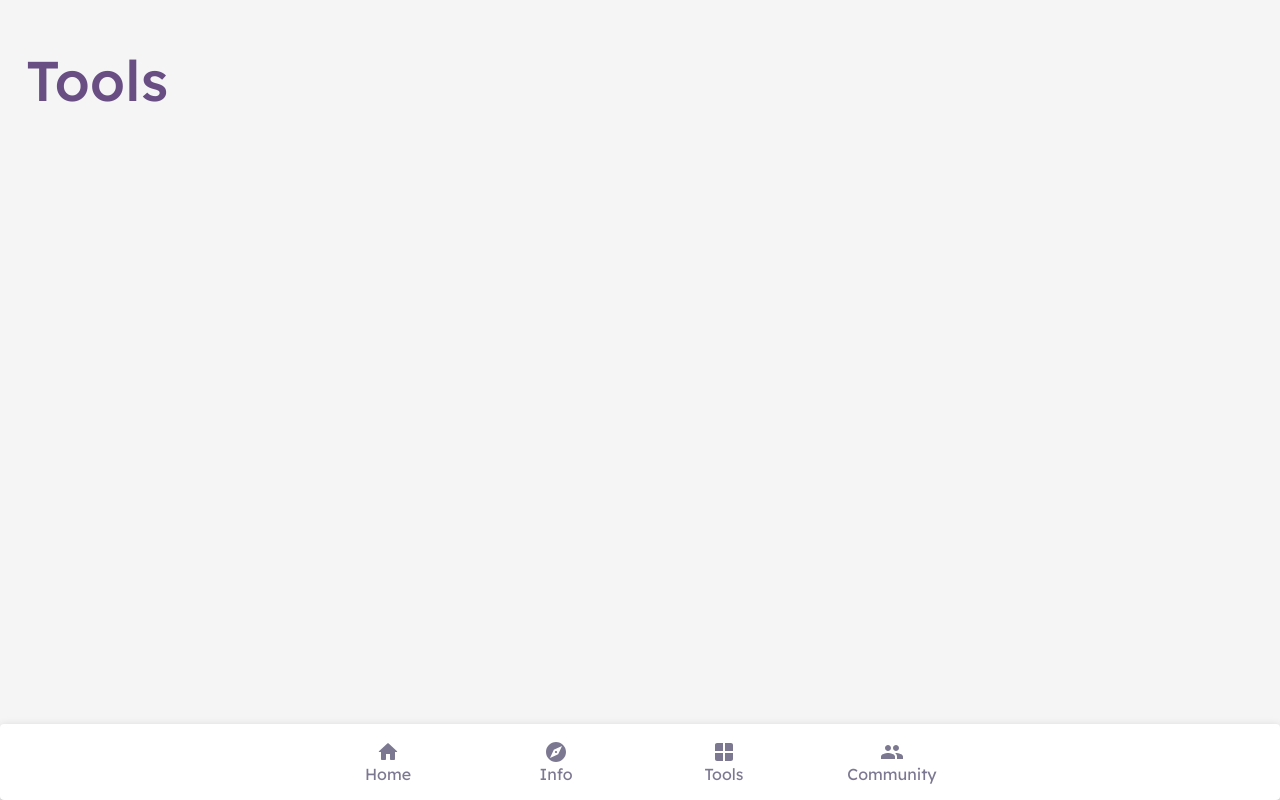
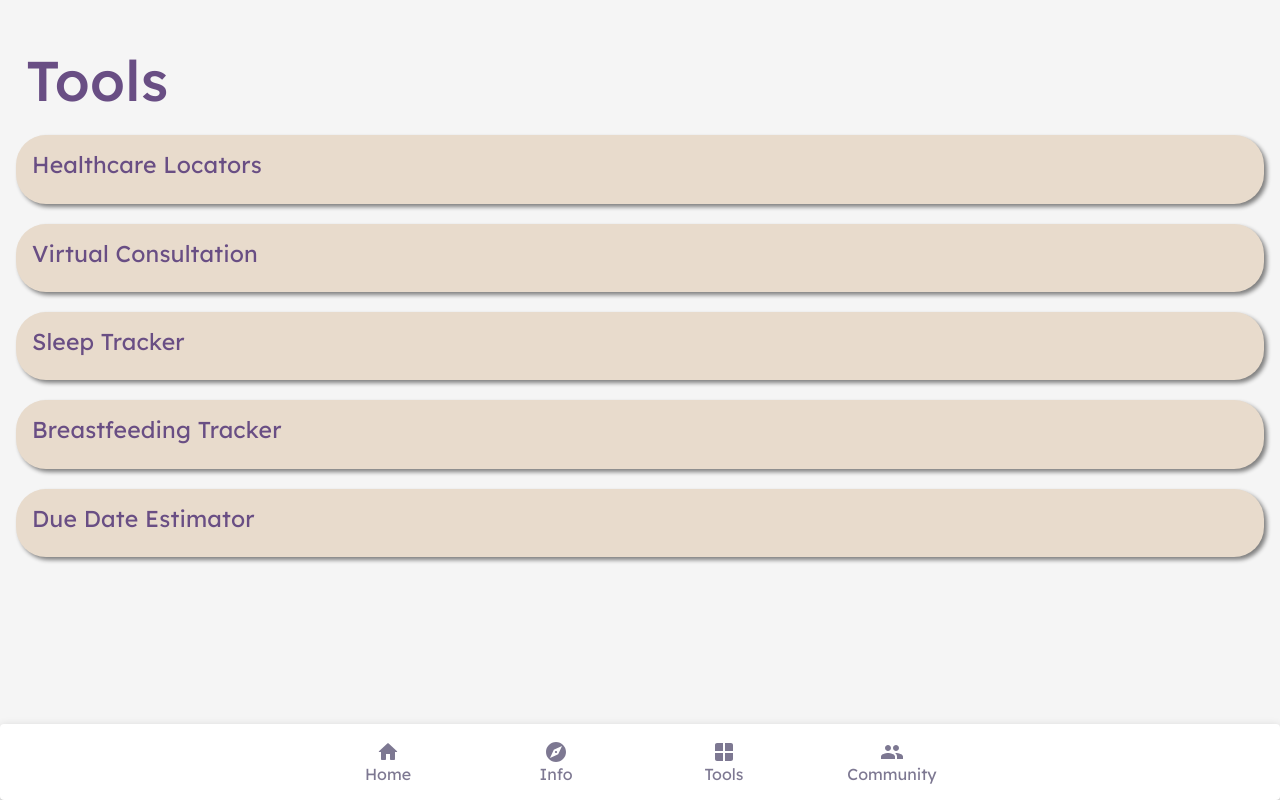
Before and after one commit to aishabhakta/wichacks-24, a React app: page /tools in a window 1280 px wide. Built offline with nearby package versions, Linux system fonts and the light colour scheme.

Commit message:
tools subsection titles

```diff
--- a/src/pages/ToolsPage.js
+++ b/src/pages/ToolsPage.js
@@ -1,5 +1,5 @@
 import React from "react";
-import { Typography, Box, IconButton } from "@mui/material";
+import { Typography, Card, CardContent } from "@mui/material";
 
 function ToolsPage() {
     return (
@@ -7,6 +7,51 @@ function ToolsPage() {
             <Typography variant="h4" component="h1" className="tools">
                 Tools
             </Typography>
+            <div className="toolsContainer">
+                <Card className="toolsCard">
+                    <CardContent>
+                        <Typography variant="h4" component="h2" className="subsectionTitle">
+                            Healthcare Locators
+                        </Typography>
+                    </CardContent>
+                </Card>
+            </div>
+            <div className="toolsContainer">
+                <Card className="toolsCard">
+                    <CardContent>
+                        <Typography variant="h4" component="h2" className="subsectionTitle">
+                            Virtual Consultation
+                        </Typography>
+                    </CardContent>
+                </Card>
+            </div>
+            <div className="toolsContainer">
+                <Card className="toolsCard">
+                    <CardContent>
+                        <Typography variant="h4" component="h2" className="subsectionTitle">
+                            Sleep Tracker
+                        </Typography>
+                    </CardContent>
+                </Card>
+            </div>
+            <div className="toolsContainer">
+                <Card className="toolsCard">
+                    <CardContent>
+                        <Typography variant="h4" component="h2" className="subsectionTitle">
+                            Breastfeeding Tracker
+                        </Typography>
+                    </CardContent>
+                </Card>
+            </div>
+            <div className="toolsContainer">
+                <Card className="toolsCard">
+                    <CardContent>
+                        <Typography variant="h4" component="h2" className="subsectionTitle">
+                            Due Date Estimator
+                        </Typography>
+                    </CardContent>
+                </Card>
+            </div>
         </div>
     );
 }
```
